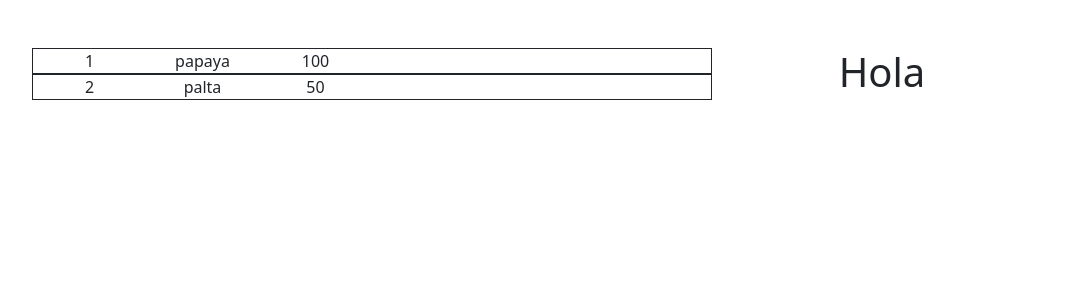
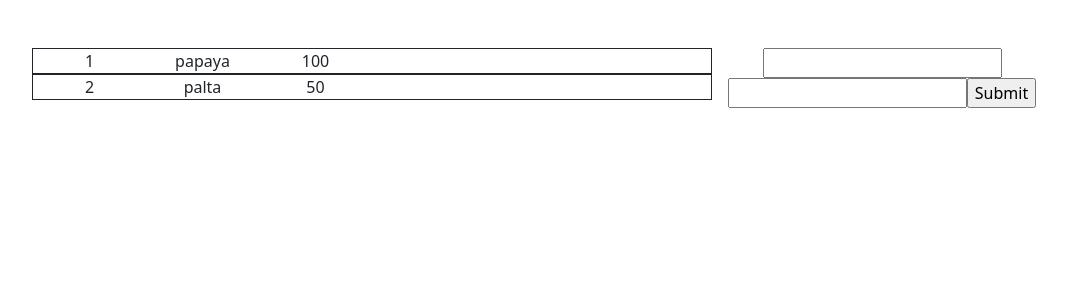
Before and after one commit to Carolinsrainbow/ReactDesafio3, a React (Create React App) app in the folder desafio3react/: page / in a window 1280 px wide. Shown: the top 300 px of the page, without its empty margins (98-1165 px from the left). Built offline with nearby package versions, Linux system fonts and the light colour scheme.

Commit message:
Update MiFeria.tsx

```diff
--- a/desafio3react/src/container/miFeria/MiFeria.tsx
+++ b/desafio3react/src/container/miFeria/MiFeria.tsx
@@ -5,11 +5,14 @@ const products = [
   { id: 1, name: "papaya", price: "100" },
   { id: 2, name: "palta", price: "50" },
 ];
+const handlerOnAdd = (newProducto: any) => {
+  setProductos([...productos, newProducto]);
+};
+
 const MiFeria = () => {
   const [productos, setProductos] = useState(products);
   return (
     <div className="container">
-
       <div className="row m-5">
         <div className="col-8">
           {productos.map((producto) => (
@@ -21,12 +24,15 @@ const MiFeria = () => {
           ))}
         </div>
         <div className="col-4">
-            <h1>Hola</h1>
+          <form>
+            <input type="text"></input>
+            <input type="number"></input>
+            <input type="submit"></input>
+          </form>
         </div>
       </div>
-
     </div>
   );
 };
 
-export default MiFeria
+export default MiFeria;
```
